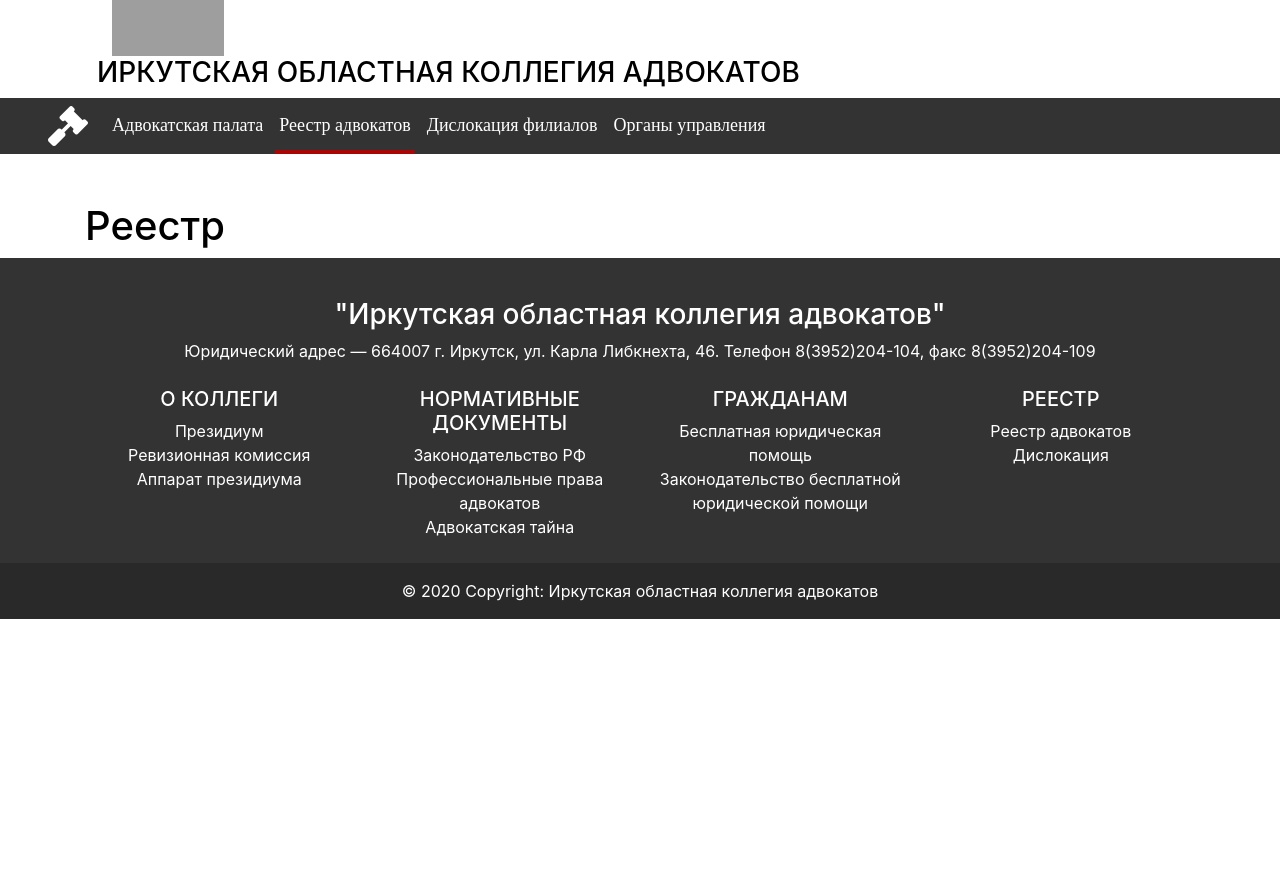
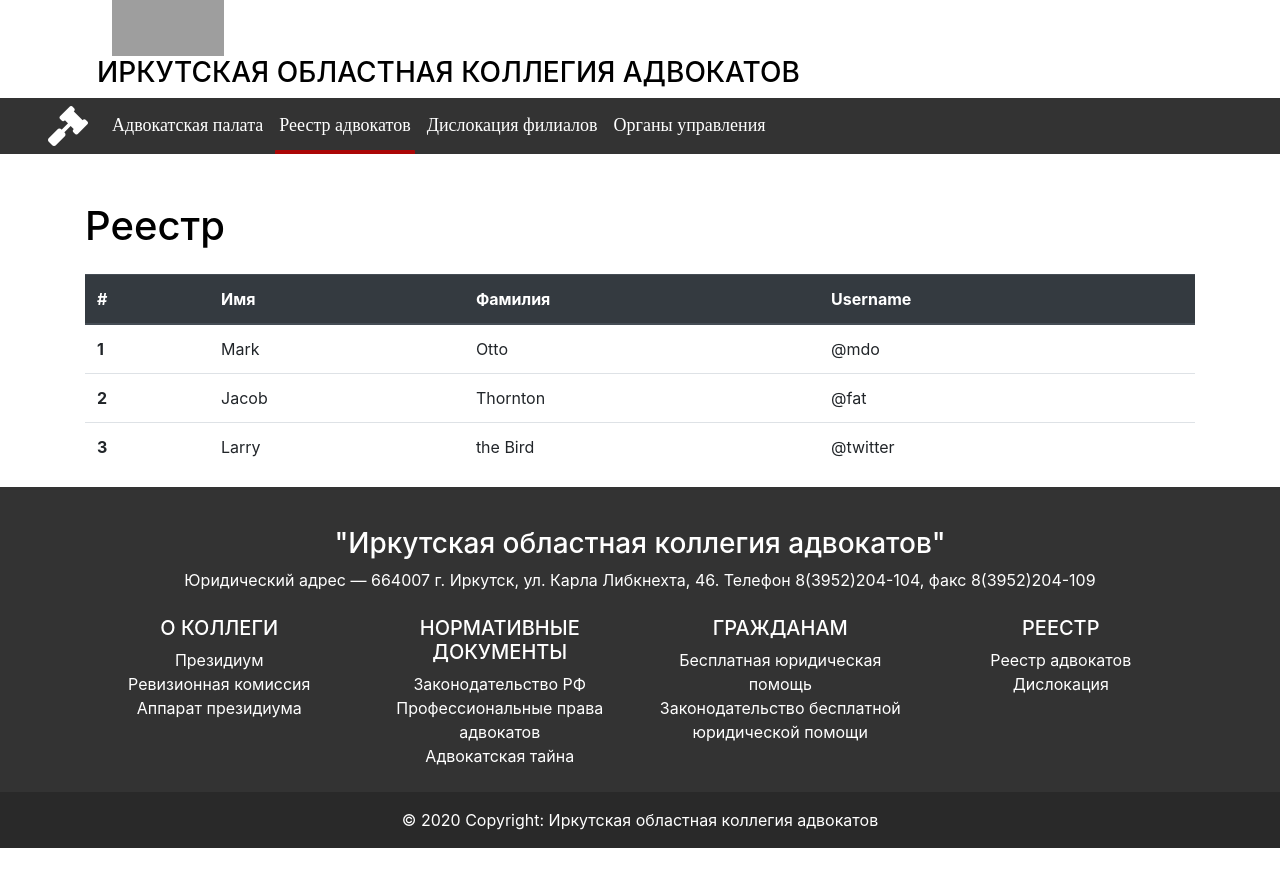
Before and after one commit to Neytllas/Lawyer, a Jekyll site: the page built from reestr.html, in a window 1280 px wide. Shown: the top 887 px of the page. Built offline with Jekyll 4.4.1, drawn with Linux system fonts in a browser that asks for light colours; grey boxes are pictures that could not be loaded.

Commit message:
sasaaaaaageoooooo

```diff
--- a/reestr.html
+++ b/reestr.html
@@ -2,5 +2,43 @@
 layout: default
 short: reestr
 ---
+<main>
+    <div class="container">
+        <div class="row mb-3">
+            <h1>Реестр</h1>
+        </div>
+    </div>
 
-<h1>Реестр</h1>
+<table class="table">
+    <thead class="thead-dark">
+      <tr>
+        <th scope="col">#</th>
+        <th scope="col">Имя</th>
+        <th scope="col">Фамилия</th>
+        <th scope="col">Username</th>
+      </tr>
+    </thead>
+    <tbody>
+      <tr>
+        <th scope="row">1</th>
+        <td>Mark</td>
+        <td>Otto</td>
+        <td>@mdo</td>
+      </tr>
+      <tr>
+        <th scope="row">2</th>
+        <td>Jacob</td>
+        <td>Thornton</td>
+        <td>@fat</td>
+      </tr>
+      <tr>
+        <th scope="row">3</th>
+        <td>Larry</td>
+        <td>the Bird</td>
+        <td>@twitter</td>
+      </tr>
+    </tbody>
+  </table>
+
+
+</main>
```
Also changed, not shown: 1 other file.
